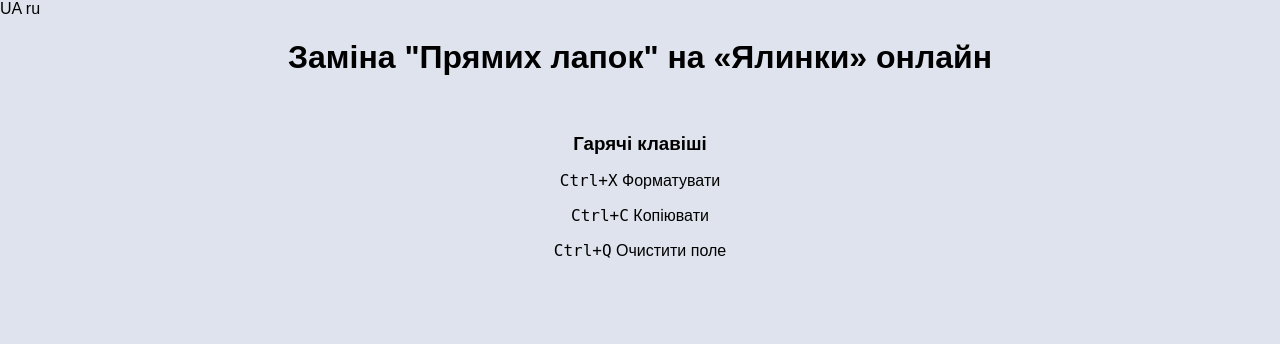
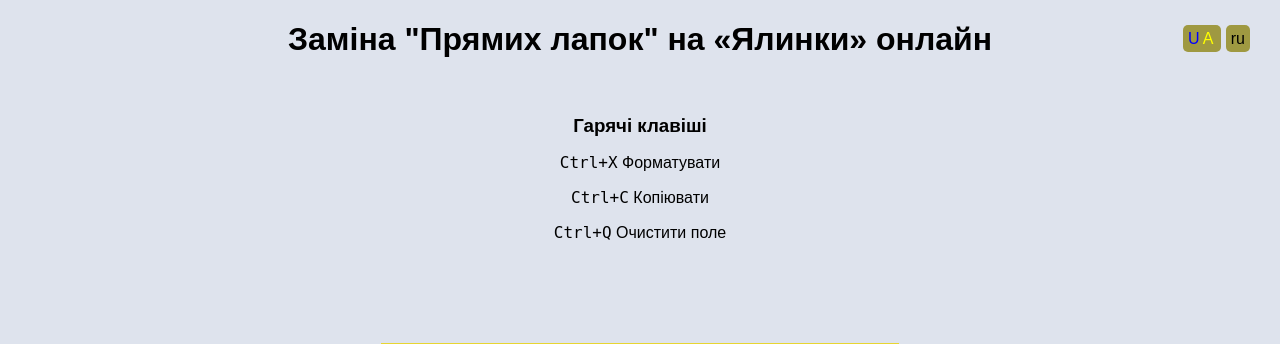
Before and after one commit to MrMihas/MrMihas.github.io, a PHP site: page /typograph/index.html in a window 1280 px wide. Shown: the top 344 px of the page. Run offline with PHP 8.4, Linux system fonts and the light colour scheme.

Commit message:
Update style.css

```diff
--- a/typograph/style.css
+++ b/typograph/style.css
@@ -129,3 +129,19 @@ text-align: center;
     background: #ccc;
     padding: 5px;
 }
+
+.lang{
+  position: absolute;
+  right: 30px;
+  top: 30px;
+}
+.lang a{
+	padding: 5px;
+	background: #9f9941;
+	border-radius:5px;
+}
+
+.lang span{padding-right: 3px;}
+
+.blue{color: blue;}
+.yellow{color:yellow}
```
